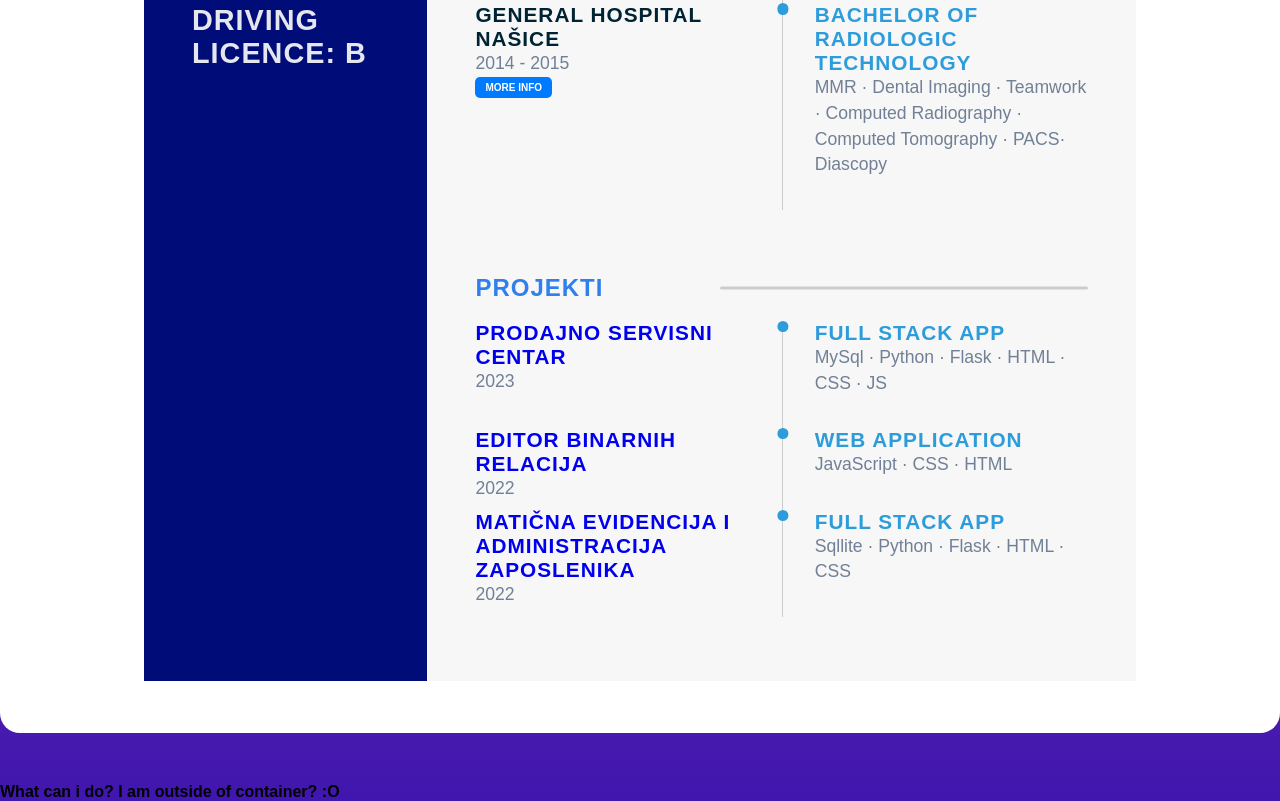
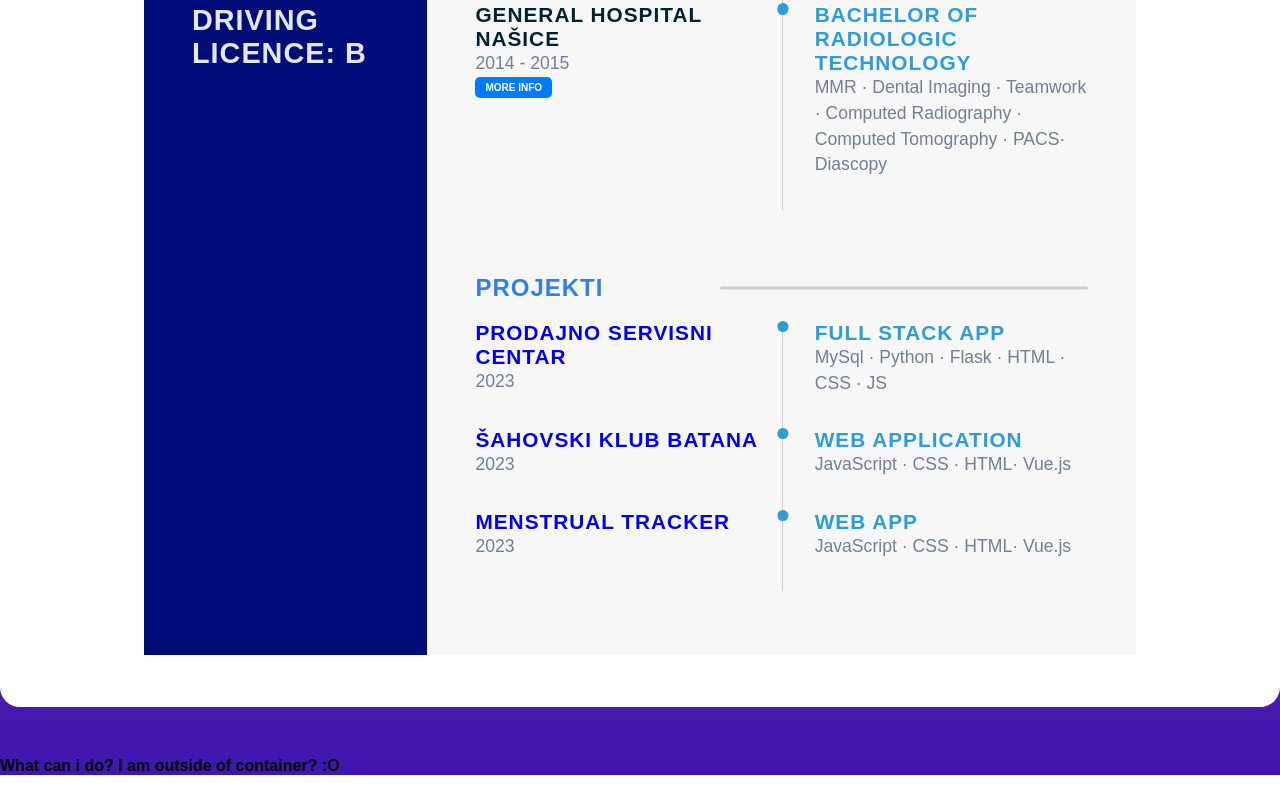
Before and after one commit to NevenDavidovic/NevenDavidovic.github.io, a plain HTML site: page CV.html in a window 1280 px wide. Shown: the part 1890-2691 px from the top of the page. After the commit the page ends 2665 px from the top, so only its background shows below. Drawn offline with Linux system fonts and the light colour scheme; a web font is replaced by a local one.

Commit message:
Update CV.html

```diff
--- a/CV.html
+++ b/CV.html
@@ -495,15 +495,15 @@
                         <div class="timeline">
                             <div class="left-tl-content">
                                 <h5 class="tl-title">
-                                    <p><a href="https://binary-relations-calculator.netlify.app/"> Editor Binarnih Relacija</a></p>
+                                    <p><a href="https://sahovski-klub-batana.vercel.app/"> Šahovski Klub Batana</a></p>
                                 </h5>
-                                <p class="para">2022</p>
+                                <p class="para">2023</p>
                             </div>
                             <div class="right-tl-content">
                                 <div class="tl-content">
                                     <h5 class="tl-title-2">Web Application</h5>
                                     <p class="para">
-                                        JavaScript · CSS · HTML
+                                        JavaScript · CSS · HTML· Vue.js
                                     </p>
                                 </div>
 
@@ -513,17 +513,16 @@
                             <div class="left-tl-content">
                                 <h5 class="tl-title">
                                     <p>
-                                        <p><a href="https://github.com/NevenDavidovic/Employee-administration"> Matična
-                                            evidencija i administracija zaposlenika</a></p>
+                                        <p><a href="https:https://menstrual-tracker.vercel.app/"> Menstrual tracker</a></p>
                                     </p>
                                 </h5>
-                                <p class="para">2022</p>
+                                <p class="para">2023</p>
                             </div>
                             <div class="right-tl-content">
                                 <div class="tl-content">
-                                    <h5 class="tl-title-2">Full stack App</h5>
+                                    <h5 class="tl-title-2">Web App</h5>
                                     <p class="para">
-                                        Sqllite · Python · Flask · HTML · CSS
+                                       JavaScript · CSS · HTML· Vue.js
                                     </p>
                                 </div>
                             </div>
```
